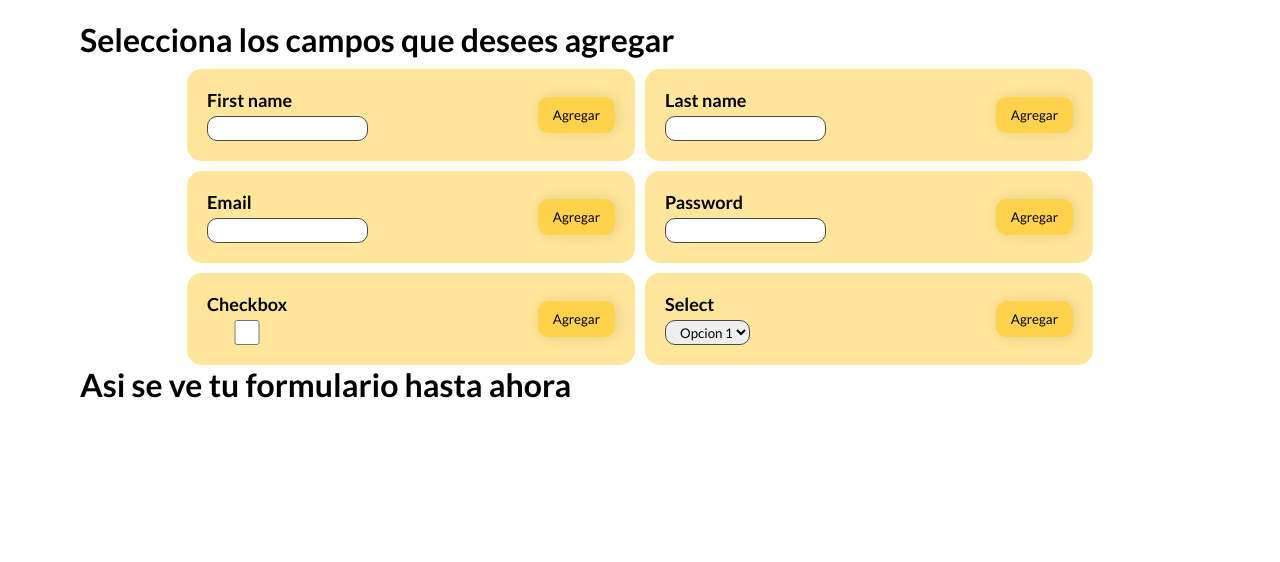
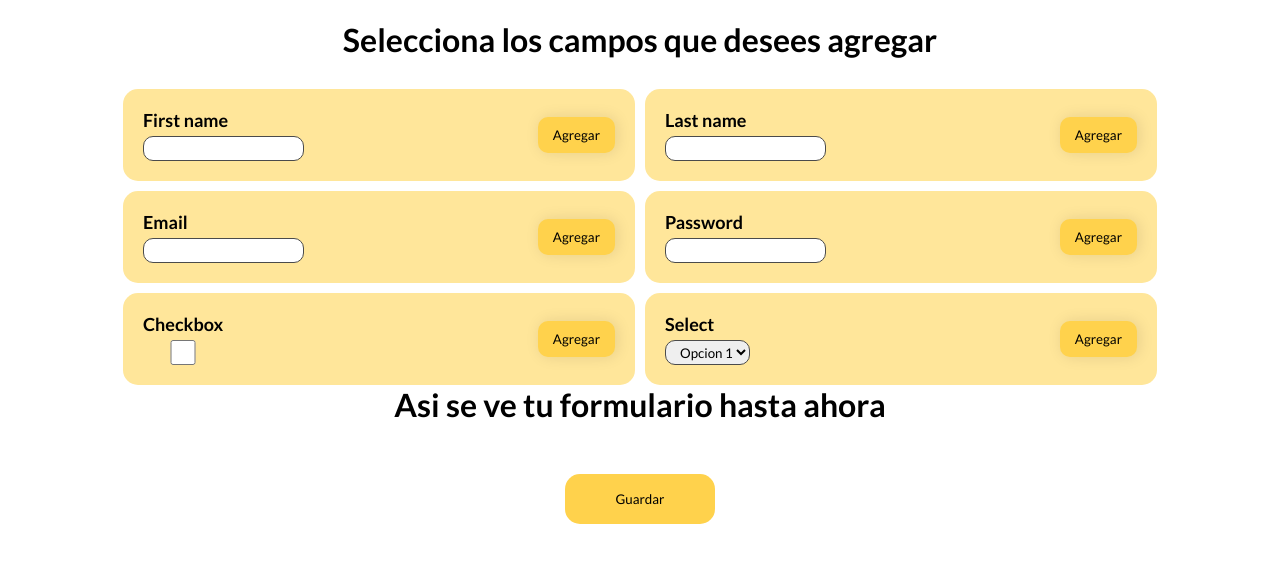
Before and after one commit to edmirgalvan01/prueba-tecnica-react, a React (Create React App) app: page / in a window 1280 px wide. Shown: the top 562 px of the page. Built offline with nearby package versions, Linux system fonts and the light colour scheme.

Commit message:
Se agrego un boton de muestra en el formulario

```diff
--- a/src/App.js
+++ b/src/App.js
@@ -5,7 +5,6 @@ import { Layout } from './components/Layout/Layout';
 
 function App() {
    const [formItems, setFormItems] = React.useState([]);
-   console.log(formItems);
 
    const fields = [
       {
@@ -151,6 +150,7 @@ function App() {
                   );
                })}
             </section>
+            <button className='form--button__save'>Guardar</button>
          </FormContainer>
       </Layout>
    );
--- a/src/components/FormContainer/FormContainer.css
+++ b/src/components/FormContainer/FormContainer.css
@@ -1,3 +1,10 @@
+.form--container {
+   display: flex;
+   flex-direction: column;
+   justify-content: center;
+   align-items: center;
+   gap: 20px;
+}
 .form--container h1 {
    margin-bottom: 10px;
 }
@@ -7,4 +14,13 @@
    flex-wrap: wrap;
    gap: 10px;
    justify-content: center;
+   width: 100vw;
 }
+.form--button__save {
+   width: 150px;
+   height: 50px;
+   background-color: #ffd24c;
+   border: none;
+   border-radius: 15px;
+   margin: 0 auto;
+}
```
